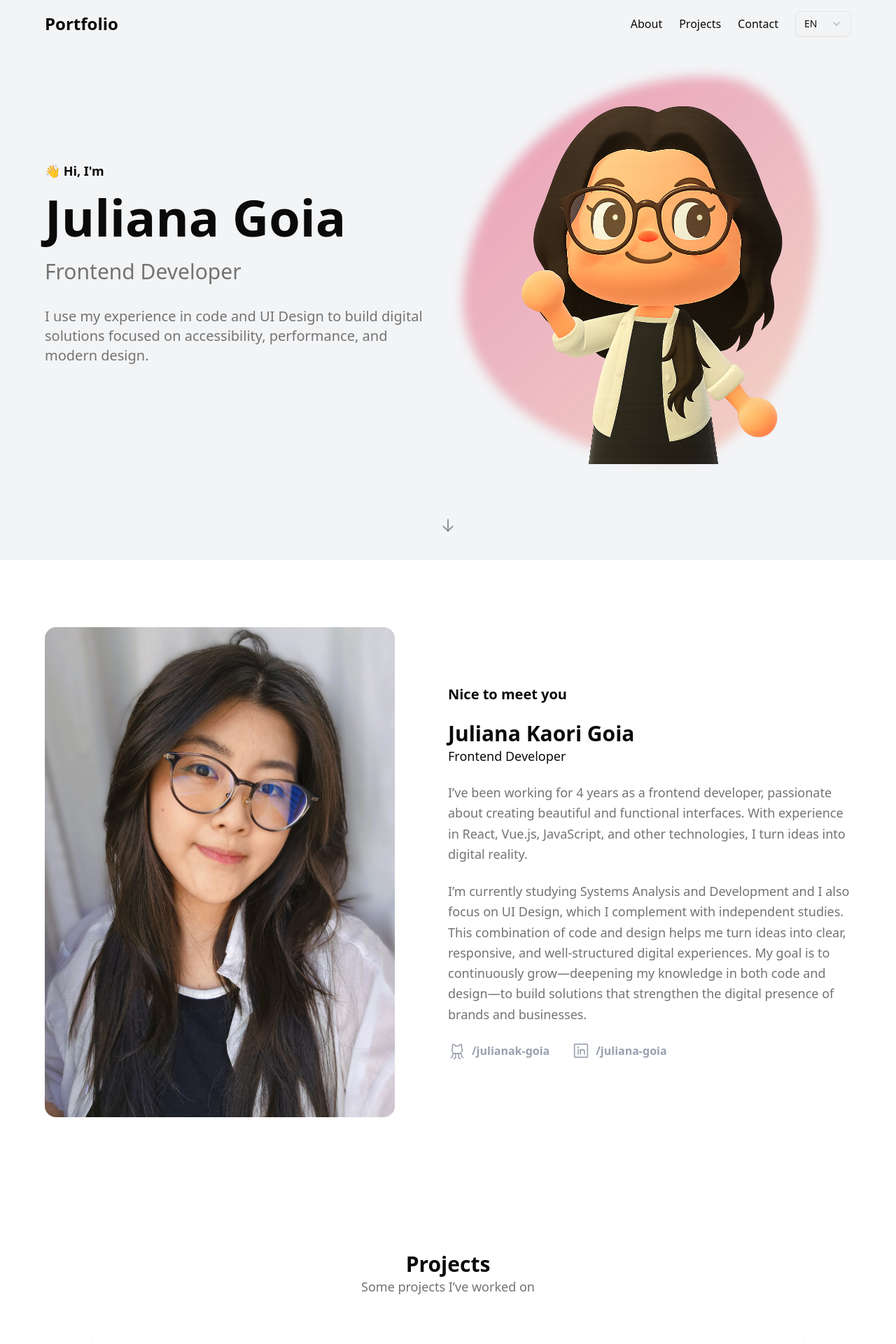
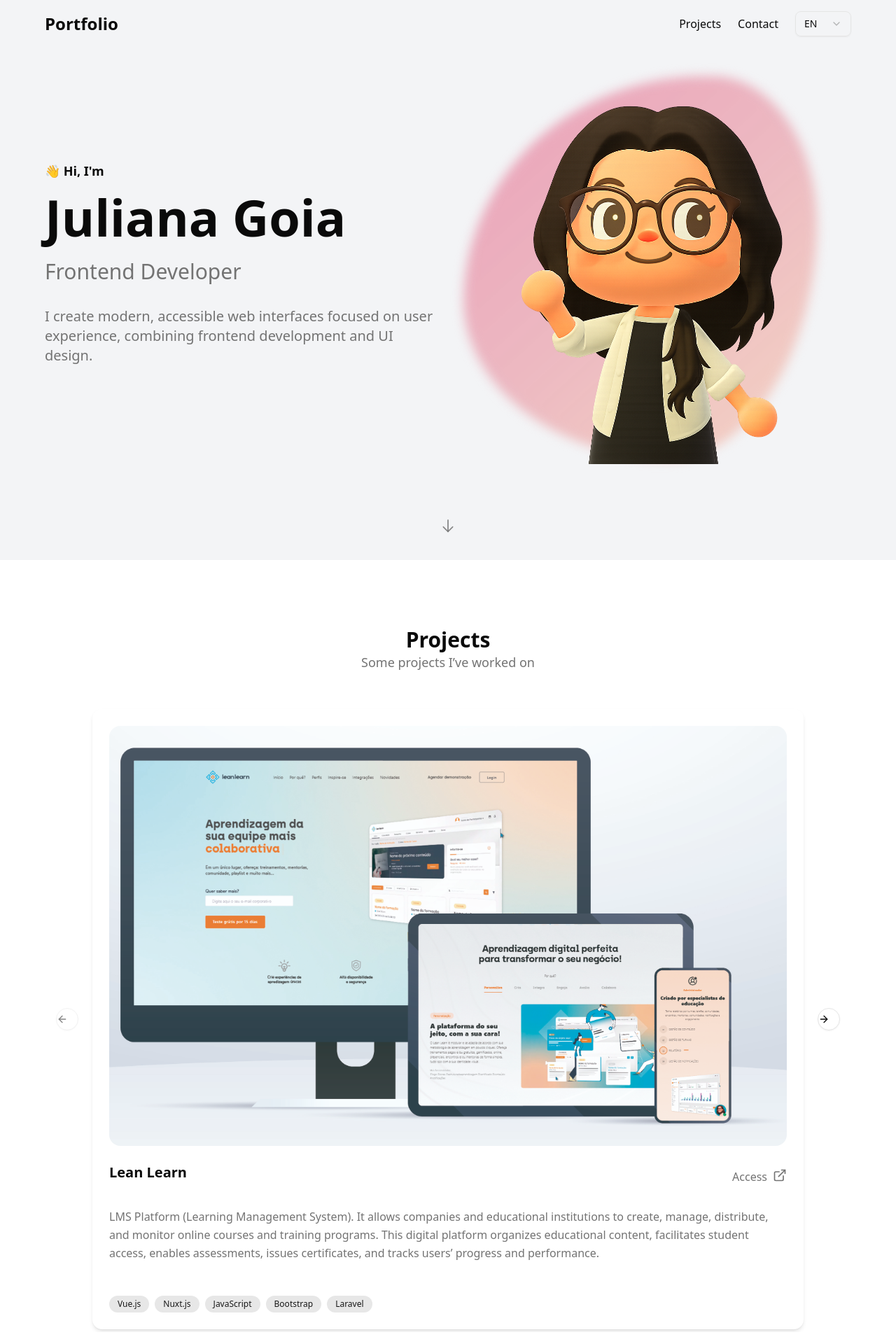
Before and after one commit to julianak-goia/portfolio, a Next.js app: page /en in a window 1280 px wide. Shown: the top 1920 px of the page at 70% size. Built offline with nearby package versions, Linux system fonts and the light colour scheme; what @radix-ui/themes would draw is missing.

Commit message:
ajustes no portifolio

```diff
--- a/messages/en.json
+++ b/messages/en.json
@@ -17,7 +17,7 @@
   "hero": {
     "hello": "👋 Hi, I'm",
     "role": "Frontend Developer",
-    "description": "I use my experience in code and UI Design to build digital solutions focused on accessibility, performance, and modern design."
+    "description": "I create modern, accessible web interfaces focused on user experience, combining frontend development and UI design."
   },
   "about": {
     "greeting": "Nice to meet you",
@@ -38,6 +38,12 @@
       "figaMarcenaria": {
         "description": "Website for a company that designs and manufactures furniture and décor items."
       },
+      "vinx": {
+        "description": "Brazilian real estate development and construction company focused on residential projects and urban development. The company works with real estate incorporation, construction, engineering services, and housing projects in São Paulo, aiming to create modern and accessible living spaces."
+      },
+      "usitools": {
+        "description": "Company specialized in industrial tools, machining solutions, and equipment for machine tools. It provides products such as cutting tools, machining accessories, metrology equipment, and industrial machines for the metalworking and manufacturing sectors."
+      },
       "viatech": {
         "description": "Social media clone with feed, posts, likes, and a follow system."
       }
--- a/messages/pt.json
+++ b/messages/pt.json
@@ -17,7 +17,7 @@
   "hero": {
     "hello": "👋 Olá, eu sou",
     "role": "Desenvolvedora Frontend",
-    "description": "Aplico minha experiência em código e UI Design para criar soluções digitais com foco em acessibilidade, performance e design moderno."
+    "description": "Crio interfaces web modernas, acessíveis e focadas em experiência do usuário, unindo desenvolvimento frontend e UI design"
   },
   "about": {
     "greeting": "Muito prazer",
@@ -38,6 +38,12 @@
       "figaMarcenaria": {
         "description": "Site para a empresa que faz projetos e fabricação de móveis e artigos de decoração."
       },
+      "vinx": {
+        "description": "Empresa brasileira de incorporação imobiliária e construção civil focada em projetos residenciais e desenvolvimento urbano. A empresa atua com incorporação imobiliária, construção, serviços de engenharia e projetos habitacionais em São Paulo, com foco em criar espaços modernos e acessíveis para moradia."
+      },
+      "usitools": {
+        "description": "Empresa especializada em ferramentas industriais, usinagem e equipamentos para máquinas-ferramenta. Oferece itens como ferramentas de corte, acessórios para usinagem, metrologia e máquinas industriais para o setor metalúrgico e de manufatura."
+      },
       "viatech": {
         "description": "Clone de rede social com feed, posts, likes e sistema de seguir."
       }
--- a/src/app/[locale]/page.jsx
+++ b/src/app/[locale]/page.jsx
@@ -11,7 +11,7 @@ export default function Home() {
     <div className="flex flex-col min-h-screen items-center justify-center">
       <Navbar />
       <Hero />
-      <About />
+      {/* <About /> */}
       <Projects />
       <Contact />
       <Footer />
--- a/src/components/About/About.jsx
+++ b/src/components/About/About.jsx
@@ -32,17 +32,17 @@ export const About = () => {
         {/* Image/Avatar placeholder */}
         <div
           ref={imageRef}
-          className={`relative scroll-reveal-left col-span-6 ${
+          className={`relative scroll-reveal-left col-span-12 md:col-span-6 ${
             imageRevealed ? "revealed" : ""
           }`}
         >
-          <div className="w-[500px] h-[700px] rounded-2xl">
+          <div className="w-full max-w-[500px] aspect-[4/5] md:aspect-[5/7] rounded-2xl overflow-hidden">
             <div className="relative w-full h-full">
               <Image
                 src="/images/juliana.jpg"
                 alt="profile"
                 fill
-                className="object-cover rounded-2xl "
+                className="object-cover rounded-2xl"
               />
             </div>
           </div>
@@ -51,7 +51,7 @@ export const About = () => {
         {/* Text content */}
         <div
           ref={textRef}
-          className={`space-y-6 scroll-reveal-right col-span-6 ${
+          className={`space-y-6 scroll-reveal-right col-span-12 md:col-span-6 ${
             textRevealed ? "revealed" : ""
           }`}
         >
--- a/src/components/AnimatedOrb/AnimatedOrb.jsx
+++ b/src/components/AnimatedOrb/AnimatedOrb.jsx
@@ -1,8 +1,8 @@
 const AnimatedOrb = () => {
   return (
     <div
-      className="absolute w-[350px] h-[350px] md:w-[450px] md:h-[500px] lg:w-[500px] lg:h-[550px]
-                 animate-orb-float blur-sm"
+      className="absolute w-[180px] sm:w-[260px] md:w-[450px] h-[180px] sm:h-[260px] md:h-[500px] lg:w-[500px] lg:h-[550px]
+                 animate-orb-float blur-sm pointer-events-none"
       style={{
         background: `linear-gradient(
           135deg,
--- a/src/components/Contact/Contact.jsx
+++ b/src/components/Contact/Contact.jsx
@@ -16,11 +16,11 @@ const socialLinks = [
     href: "https://www.linkedin.com/in/juliana-goia/",
     label: "LinkedIn",
   },
-  {
-    icon: EnvelopeSimple,
-    href: "mailto:goia.julianakg@gmail.com",
-    label: "Twitter",
-  },
+  // {
+  //   icon: EnvelopeSimple,
+  //   href: "mailto:goia.julianakg@gmail.com",
+  //   label: "Twitter",
+  // },
 ];
 
 export const Contact = () => {
--- a/src/components/Hero/Hero.jsx
+++ b/src/components/Hero/Hero.jsx
@@ -48,7 +48,7 @@ export const Hero = () => {
           <AnimatedOrb />
 
           {/* Profile Photo Placeholder */}
-          <div className="relative z-10 w-[280px] h-[350px] md:w-[350px] md:h-[420px] lg:w-[400px] lg:h-[600px]">
+          <div className="relative z-10 w-full max-w-[220px] sm:max-w-[280px] md:max-w-[350px] lg:max-w-[400px] h-[260px] sm:h-[350px] md:h-[420px] lg:h-[600px]">
             <div className="w-full h-full flex items-center justify-center overflow-hidden">
               {/* Replace this div with your actual photo  */}
               <Image
--- a/src/components/LanguageSwitcher/LanguageSwitcher.jsx
+++ b/src/components/LanguageSwitcher/LanguageSwitcher.jsx
@@ -14,7 +14,7 @@ import {
 const LOCALES = [
   { value: "pt", label: "PT" },
   { value: "en", label: "EN" },
-  { value: "jp", label: "JP" },
+  // { value: "jp", label: "JP" },
 ];
 
 export const LanguageSwitcher = () => {
@@ -28,7 +28,7 @@ export const LanguageSwitcher = () => {
 
     startTransition(() => {
       const localeRegex = new RegExp(
-        `^/(?:${LOCALES.map((l) => l.value).join("|")})(?=/|$)`
+        `^/(?:${LOCALES.map((l) => l.value).join("|")})(?=/|$)`,
       );
       const cleanedPathname = pathname.replace(localeRegex, "");
       router.replace(cleanedPathname || "/", { locale: nextLocale });
--- a/src/components/Navbar/Navbar.jsx
+++ b/src/components/Navbar/Navbar.jsx
@@ -20,11 +20,11 @@ export const Navbar = () => {
 
   const navLinks = useMemo(
     () => [
-      { href: "#about", label: t("links.about") },
+      // { href: "#about", label: t("links.about") },
       { href: "#projects", label: t("links.projects") },
       { href: "#contact", label: t("links.contact") },
     ],
-    [t]
+    [t],
   );
 
   return (
@@ -66,9 +66,11 @@ export const Navbar = () => {
           </div>
         </div>
 
+        {/* Mobile Navigation moved below to span full viewport width */}
+      </div>
       {/* Mobile Navigation */}
       {isMobileMenuOpen && (
-          <div className="md:hidden absolute top-full left-0 right-0 bg-background/95 backdrop-blur-lg border-b border-border animate-fade-in shadow-lg">
+        <div className="md:hidden fixed top-16 left-0 right-0 bg-background/95 backdrop-blur-lg border-b border-border animate-fade-in shadow-lg z-40">
           <div className="flex flex-col items-center gap-4 py-6">
             {navLinks.map((link) => (
               <a
@@ -84,7 +86,6 @@ export const Navbar = () => {
           </div>
         </div>
       )}
-      </div>
     </nav>
   );
 };
--- a/src/components/Projects/Projects.jsx
+++ b/src/components/Projects/Projects.jsx
@@ -39,13 +39,29 @@ const projects = [
     image: "/images/figa-responsive.jpg",
   },
   {
-    key: "viatech",
-    title: "Viatech",
-    tech: ["React", "Next.js", "Tailwind", "Laravel"],
+    key: "vinx",
+    title: "Vinx Incorporadora Ltda",
+    tech: ["HTML", "Javascript", "CSS"],
     github: "https://github.com",
-    live: "https://example.com",
-    image: "/images/viatech-ipad.png",
+    live: "https://vinx.com.br/",
+    image: "/images/vinx-01.png",
   },
+  {
+    key: "usitools",
+    title: "Usitools",
+    tech: ["HTML", "Javascript", "CSS", "PHP"],
+    github: "https://github.com",
+    live: "https://usitools.com.br/index.html",
+    image: "/images/usitools.png",
+  },
+  // {
+  //   key: "viatech",
+  //   title: "Viatech",
+  //   tech: ["React", "Next.js", "Tailwind", "Laravel"],
+  //   github: "https://github.com",
+  //   live: "https://example.com",
+  //   image: "/images/viatech-ipad.png",
+  // },
 ];
 
 export const Projects = () => {
@@ -77,7 +93,7 @@ export const Projects = () => {
             <CarouselItem key={project.title}>
               <div className="p-1">
                 <Card className="p-6 border-0 shadow-md">
-                  <CardContent className="relative h-[600px] p-0">
+                  <CardContent className="relative h-[360px] sm:h-[420px] md:h-[520px] lg:h-[600px] p-0">
                     <Image
                       src={project.image}
                       alt={project.title}
@@ -96,7 +112,10 @@ export const Projects = () => {
                       className="text-muted-foreground hover:text-primary transition-colors"
                       aria-label="Live demo"
                     >
-                      <ExternalLink size={20} />
+                      <div className="flex gap-2">
+                        Access
+                        <ExternalLink size={20} />
+                      </div>
                     </a>
                   </div>
 
--- a/src/components/ui/carousel.jsx
+++ b/src/components/ui/carousel.jsx
@@ -1,21 +1,21 @@
 "use client";
-import * as React from "react"
+import * as React from "react";
 import useEmblaCarousel from "embla-carousel-react";
-import { ArrowLeft, ArrowRight } from "lucide-react"
+import { ArrowLeft, ArrowRight } from "lucide-react";
 
-import { cn } from "@/lib/utils"
-import { Button } from "@/components/ui/button"
+import { cn } from "@/lib/utils";
+import { Button } from "@/components/ui/button";
 
-const CarouselContext = React.createContext(null)
+const CarouselContext = React.createContext(null);
 
 function useCarousel() {
-  const context = React.useContext(CarouselContext)
+  const context = React.useContext(CarouselContext);
 
   if (!context) {
-    throw new Error("useCarousel must be used within a <Carousel />")
+    throw new Error("useCarousel must be used within a <Carousel />");
   }
 
-  return context
+  return context;
 }
 
 function Carousel({
@@ -27,52 +27,58 @@ function Carousel({
   children,
   ...props
 }) {
-  const [carouselRef, api] = useEmblaCarousel({
+  const [carouselRef, api] = useEmblaCarousel(
+    {
       ...opts,
       axis: orientation === "horizontal" ? "x" : "y",
-  }, plugins)
-  const [canScrollPrev, setCanScrollPrev] = React.useState(false)
-  const [canScrollNext, setCanScrollNext] = React.useState(false)
+    },
+    plugins,
+  );
+  const [canScrollPrev, setCanScrollPrev] = React.useState(false);
+  const [canScrollNext, setCanScrollNext] = React.useState(false);
 
   const onSelect = React.useCallback((api) => {
-    if (!api) return
-    setCanScrollPrev(api.canScrollPrev())
-    setCanScrollNext(api.canScrollNext())
-  }, [])
+    if (!api) return;
+    setCanScrollPrev(api.canScrollPrev());
+    setCanScrollNext(api.canScrollNext());
+  }, []);
 
   const scrollPrev = React.useCallback(() => {
-    api?.scrollPrev()
-  }, [api])
+    api?.scrollPrev();
+  }, [api]);
 
   const scrollNext = React.useCallback(() => {
-    api?.scrollNext()
-  }, [api])
+    api?.scrollNext();
+  }, [api]);
 
-  const handleKeyDown = React.useCallback((event) => {
+  const handleKeyDown = React.useCallback(
+    (event) => {
       if (event.key === "ArrowLeft") {
-      event.preventDefault()
-      scrollPrev()
+        event.preventDefault();
+        scrollPrev();
       } else if (event.key === "ArrowRight") {
-      event.preventDefault()
-      scrollNext()
+        event.preventDefault();
+        scrollNext();
       }
-  }, [scrollPrev, scrollNext])
+    },
+    [scrollPrev, scrollNext],
+  );
 
   React.useEffect(() => {
-    if (!api || !setApi) return
-    setApi(api)
-  }, [api, setApi])
+    if (!api || !setApi) return;
+    setApi(api);
+  }, [api, setApi]);
 
   React.useEffect(() => {
-    if (!api) return
-    onSelect(api)
-    api.on("reInit", onSelect)
-    api.on("select", onSelect)
+    if (!api) return;
+    onSelect(api);
+    api.on("reInit", onSelect);
+    api.on("select", onSelect);
 
     return () => {
-      api?.off("select", onSelect)
+      api?.off("select", onSelect);
     };
-  }, [api, onSelect])
+  }, [api, onSelect]);
 
   return (
     <CarouselContext.Provider
@@ -86,47 +92,45 @@ function Carousel({
         scrollNext,
         canScrollPrev,
         canScrollNext,
-      }}>
+      }}
+    >
       <div
         onKeyDownCapture={handleKeyDown}
         className={cn("relative", className)}
         role="region"
         aria-roledescription="carousel"
         data-slot="carousel"
-        {...props}>
+        {...props}
+      >
         {children}
       </div>
     </CarouselContext.Provider>
   );
 }
 
-function CarouselContent({
-  className,
-  ...props
-}) {
-  const { carouselRef, orientation } = useCarousel()
+function CarouselContent({ className, ...props }) {
+  const { carouselRef, orientation } = useCarousel();
 
   return (
     <div
       ref={carouselRef}
       className="overflow-hidden"
-      data-slot="carousel-content">
+      data-slot="carousel-content"
+    >
       <div
         className={cn(
           "flex",
           orientation === "horizontal" ? "-ml-4" : "-mt-4 flex-col",
-          className
+          className,
         )}
-        {...props} />
+        {...props}
+      />
     </div>
   );
 }
 
-function CarouselItem({
-  className,
-  ...props
-}) {
-  const { orientation } = useCarousel()
+function CarouselItem({ className, ...props }) {
+  const { orientation } = useCarousel();
 
   return (
     <div
@@ -136,9 +140,10 @@ function CarouselItem({
       className={cn(
         "min-w-0 shrink-0 grow-0 basis-full",
         orientation === "horizontal" ? "pl-4" : "pt-4",
-        className
+        className,
       )}
-      {...props} />
+      {...props}
+    />
   );
 }
 
@@ -148,19 +153,24 @@ function CarouselPrevious({
   size = "icon",
   ...props
 }) {
-  const { orientation, scrollPrev, canScrollPrev } = useCarousel()
+  const { orientation, scrollPrev, canScrollPrev } = useCarousel();
 
   return (
     <Button
       data-slot="carousel-previous"
       variant={variant}
       size={size}
-      className={cn("absolute size-8 rounded-full", orientation === "horizontal"
+      className={cn(
+        "hidden md:block absolute size-8 rounded-full",
+        orientation === "horizontal"
           ? "top-1/2 -left-12 -translate-y-1/2"
-        : "-top-12 left-1/2 -translate-x-1/2 rotate-90", className)}
+          : "-top-12 left-1/2 -translate-x-1/2 rotate-90",
+        className,
+      )}
       disabled={!canScrollPrev}
       onClick={scrollPrev}
-      {...props}>
+      {...props}
+    >
       <ArrowLeft />
       <span className="sr-only">Previous slide</span>
     </Button>
@@ -173,23 +183,34 @@ function CarouselNext({
   size = "icon",
   ...props
 }) {
-  const { orientation, scrollNext, canScrollNext } = useCarousel()
+  const { orientation, scrollNext, canScrollNext } = useCarousel();
 
   return (
     <Button
       data-slot="carousel-next"
       variant={variant}
       size={size}
-      className={cn("absolute size-8 rounded-full", orientation === "horizontal"
+      className={cn(
+        "hidden md:block absolute size-8 rounded-full",
+        orientation === "horizontal"
           ? "top-1/2 -right-12 -translate-y-1/2"
-        : "-bottom-12 left-1/2 -translate-x-1/2 rotate-90", className)}
+          : "-bottom-12 left-1/2 -translate-x-1/2 rotate-90",
+        className,
+      )}
       disabled={!canScrollNext}
       onClick={scrollNext}
-      {...props}>
+      {...props}
+    >
       <ArrowRight />
       <span className="sr-only">Next slide</span>
     </Button>
   );
 }
 
-export { Carousel, CarouselContent, CarouselItem, CarouselPrevious, CarouselNext };
+export {
+  Carousel,
+  CarouselContent,
+  CarouselItem,
+  CarouselPrevious,
+  CarouselNext,
+};
```
Also changed, not shown: public/images/usitools.png (added), public/images/vinx-01.png (added). Lines whose indentation alone changed are shown as unchanged.
